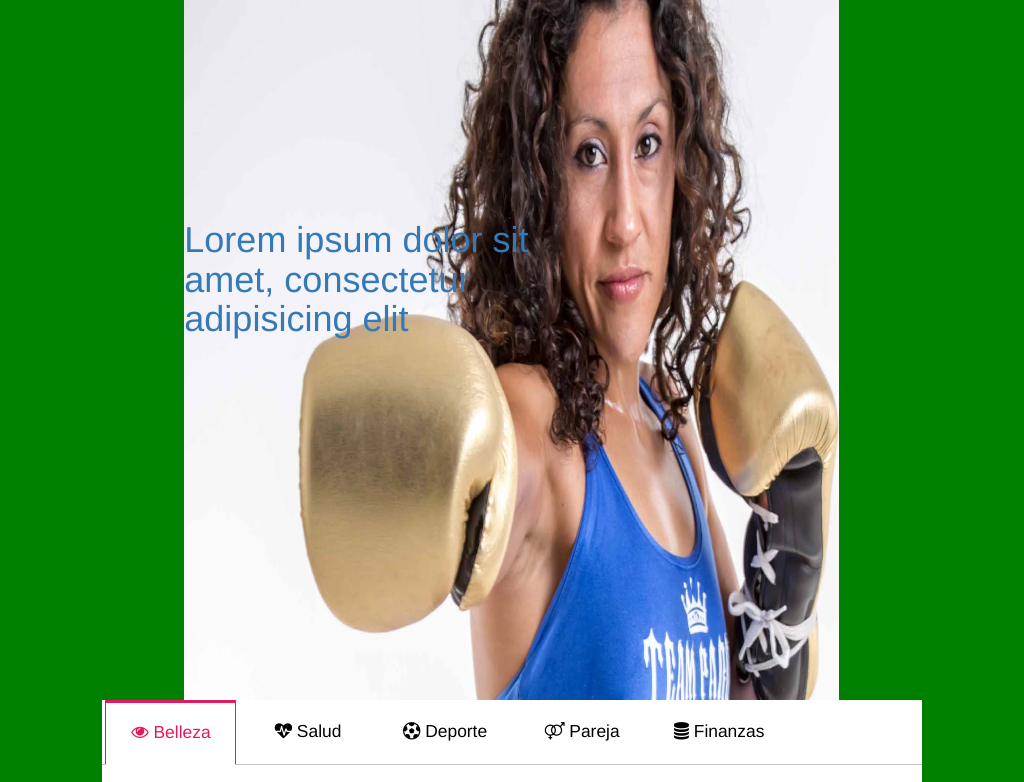
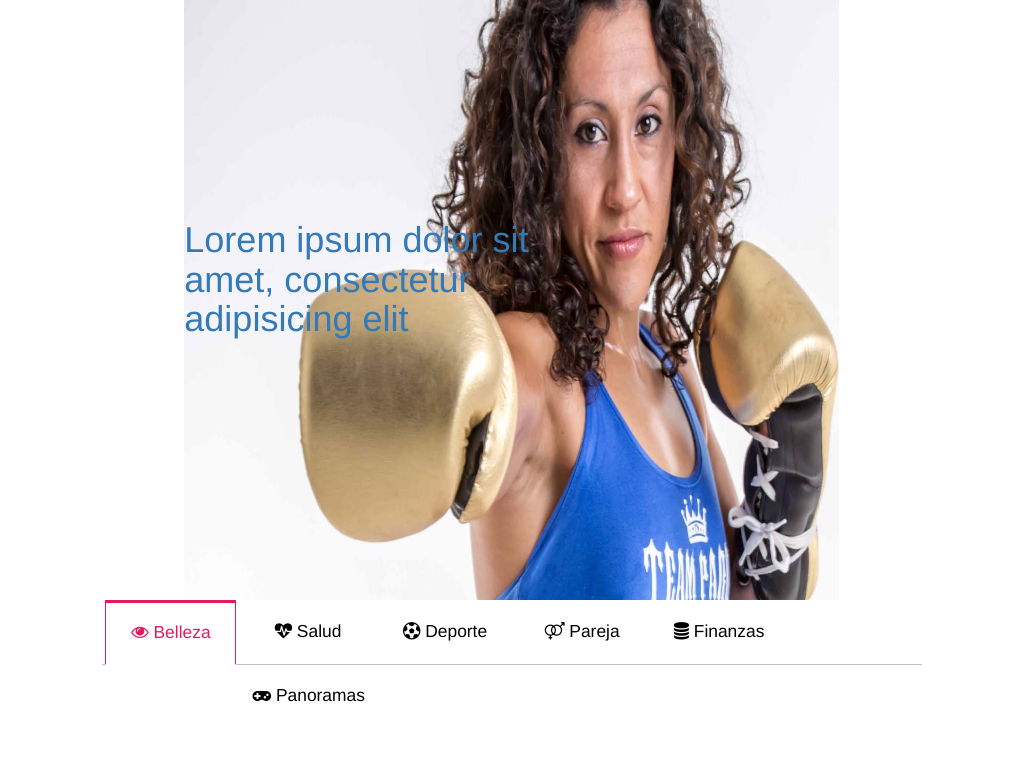
Before and after one commit to alivane/ar13, a plain HTML site: page index.html in a window 1024 px wide. Shown: the top 782 px of the page. Drawn offline with nearby package versions, Linux system fonts and the light colour scheme.

```diff
--- a/css/main.css
+++ b/css/main.css
@@ -23,10 +23,10 @@ header {
 #enlaces{
 	width: 80%;
 	margin: auto;
-	height: 300px;
+	height: 270px;
 }
 #enlaces{
-	padding:200px 0px 500px 0px;
+	padding:200px 0px 400px 0px;
 }
 
 /*LORE*/
@@ -300,9 +300,6 @@ li {list-style: none;}
 
 
  @media(max-width: 1024px) {
- 	body{
- 		background-color:red;
- 	}
 	header{
 			background-size:100% 40%;
 	        background-position: 50% 0px ;
@@ -311,9 +308,6 @@ li {list-style: none;}
 	}
  }
   @media (min-width: 1024px) {
-  	body{
-  		background-color: green;
-  	}
 		header{
 			background-size:80% 100%;
 			background-position: 50%;
```
